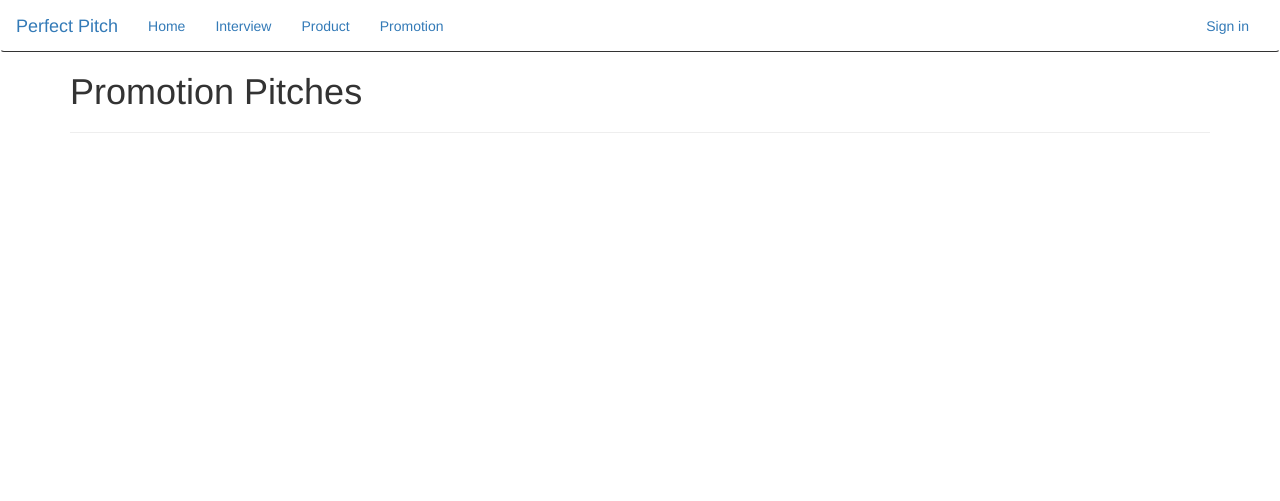
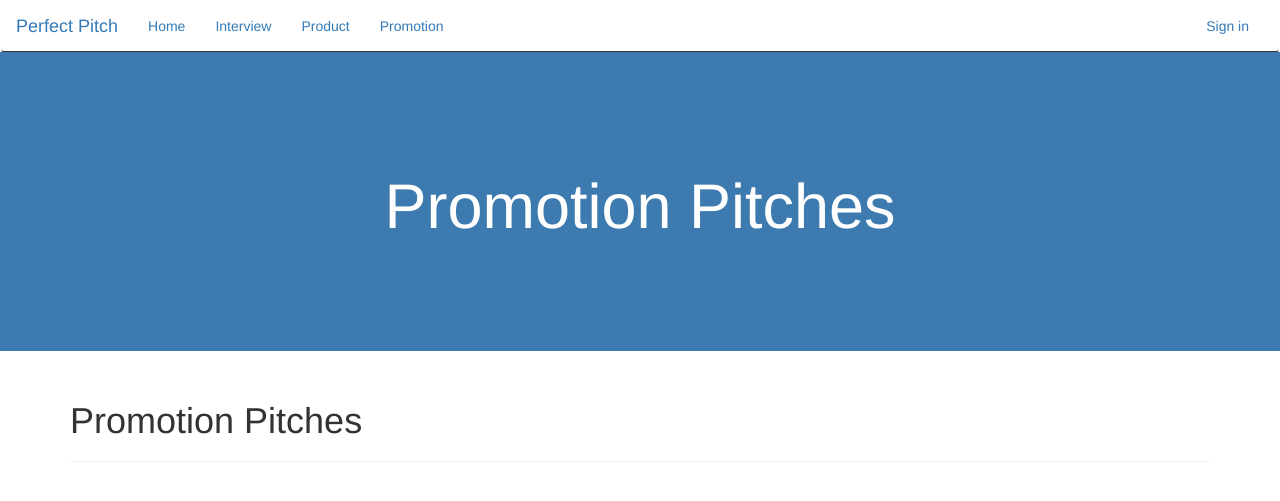
Before and after one commit to anneyk/sixty-seconds-app, a Python web app: template app/templates/promotion_pitches.html in a window 1280 px wide. Shown: the top 501 px of the page. Run offline with Jinja, Linux system fonts and the light colour scheme; the template is opened without the code that fills it, so the values that code supplies are empty; some libraries are stand-ins or nearby versions.

Commit message:
update the promotion_pitches,html file

```diff
--- a/app/templates/promotion_pitches.html
+++ b/app/templates/promotion_pitches.html
@@ -2,6 +2,9 @@
 {% import 'macros.html' as macro %}
 
 {%block content%}
+<div class="jumbotron text-center" style="background-color: #3d7aaf; color: #fff; padding: 100px 25px;">
+  <h1>Promotion Pitches</h1>
+</div>
 <div class="container">
   <h1>Promotion Pitches</h1>
   <hr>
```
Lines whose indentation alone changed are shown as unchanged.
